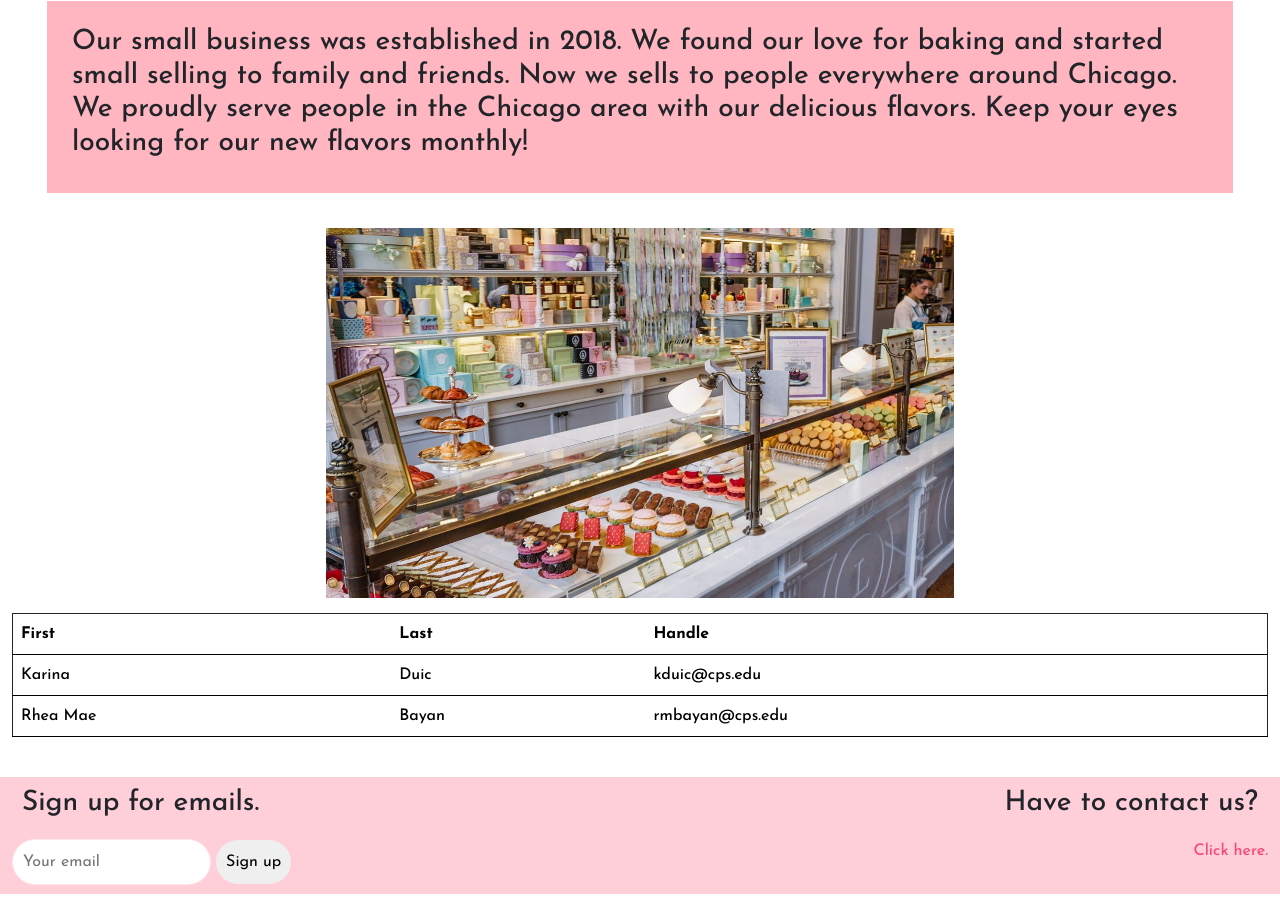
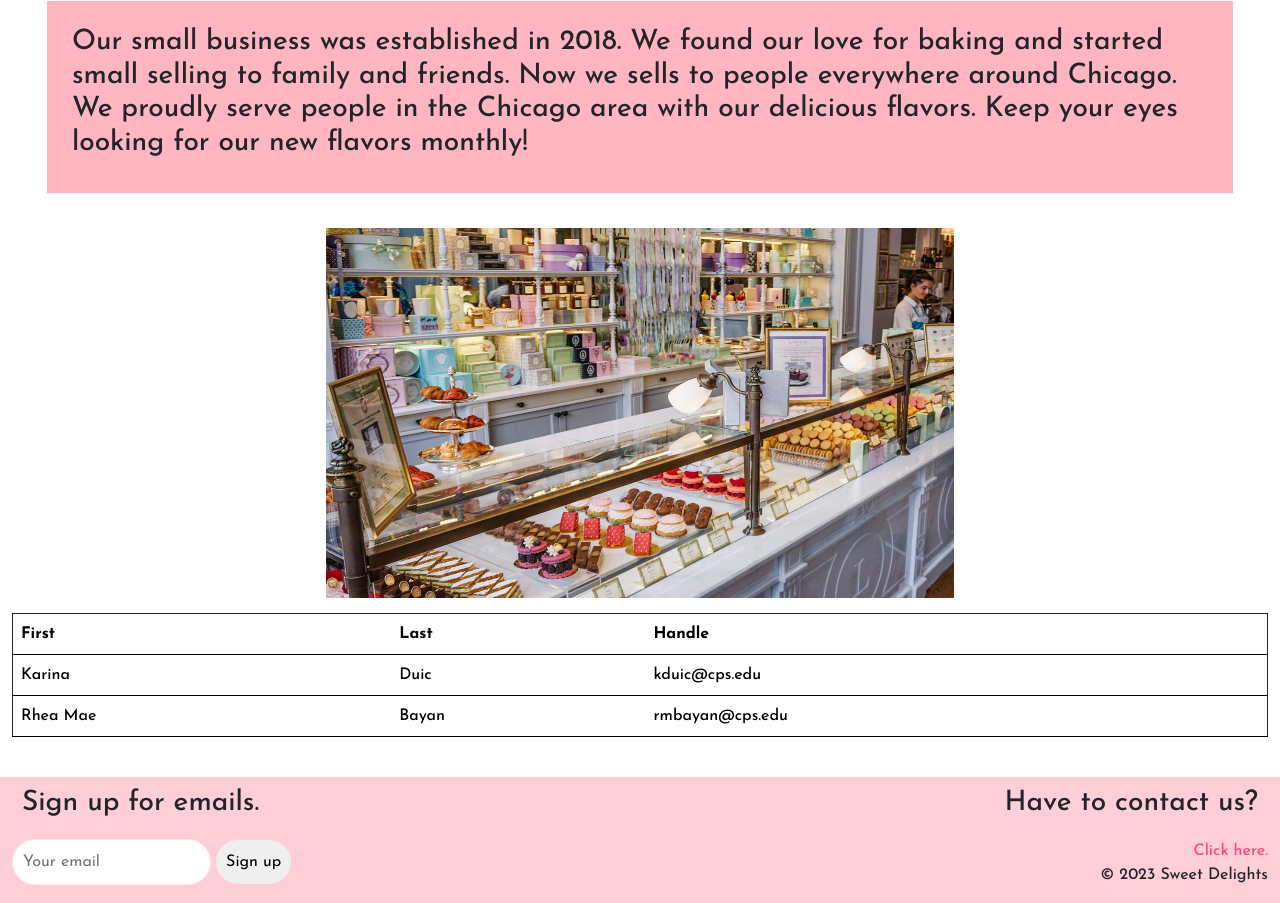
Before and after one commit to rmbayan/bakery, a plain HTML site: page aboutus.html in a window 1280 px wide. Shown: the part 258-1161 px from the top of the page. Drawn offline with nearby package versions, Linux system fonts and the light colour scheme.

Commit message:
Copyright Update

```diff
--- a/aboutus.html
+++ b/aboutus.html
@@ -134,6 +134,7 @@
                     <div>
                         <a class="btnn" target="_blank" href="https://mail.google.com/mail/u/0/?tab=rm&ogbl#inbox">Click here.</a>
                     </div>
+                    <p>© 2023 Sweet Delights</p>
                 </div>
             </div>
         </footer>
```
Also changed, not shown: cakes.html (+1 -0 lines), cart.html (+1 -0 lines), cookies.html (+1 -0 lines), cupcakes.html (+1 -0 lines), faq.html (+1 -0 lines), index.html (+1 -0 lines), thankyou.html (+1 -0 lines).
